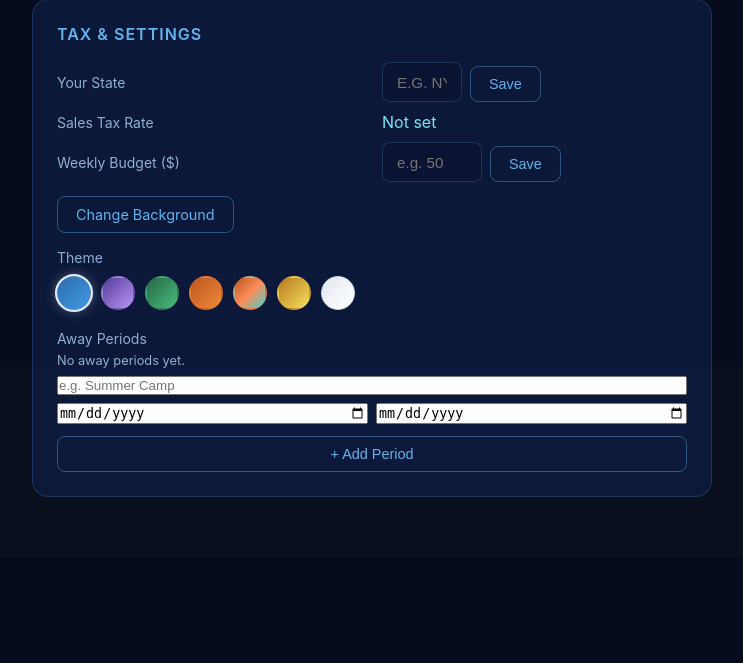
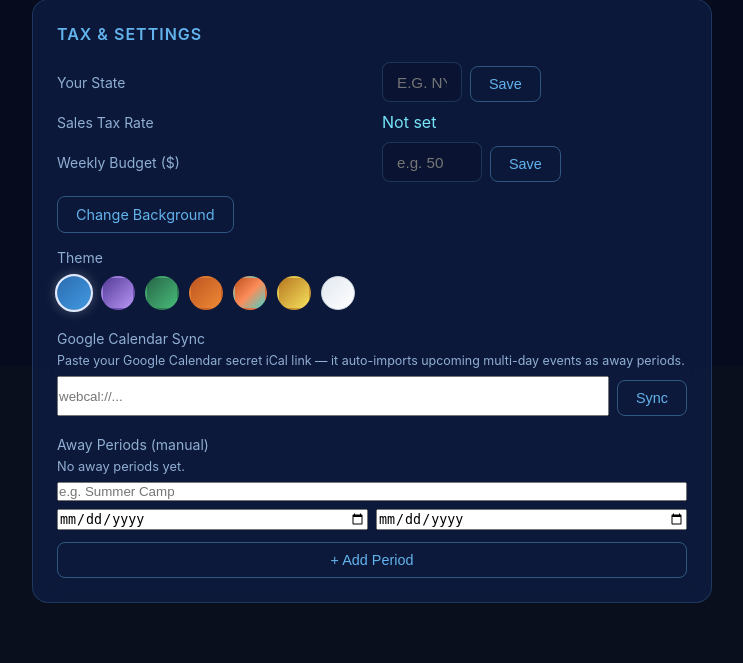
Before and after one commit to joshrosen20k-sketch/budget-planner, a Flask app: page / in a window 1280 px wide. Shown: the part 434-1097 px from the top of the page, without its empty margins (268-1011 px from the left). Before the commit the page ends 931 px from the top, so only its background shows below. Run offline with Flask 3, Linux system fonts and the light colour scheme.

Commit message:
Add Google Calendar iCal sync for away periods

```diff
--- a/app.py
+++ b/app.py
@@ -1,7 +1,7 @@
 import json
 import math
 import os
-from datetime import date
+from datetime import date, timedelta
 from flask import Flask, render_template, request, jsonify, send_from_directory
 from werkzeug.utils import secure_filename
 
@@ -61,8 +61,9 @@ def load_data():
                 "monthly_expenses": row.get("monthly_expenses") or 0,
                 "theme": row.get("theme") or "ocean",
                 "spending_limit": row.get("spending_limit") or 0,
+                "calendar_url": row.get("calendar_url") or "",
             }
-        return {"goals": [], "background": None, "state": None, "tax_rate": None, "away_periods": [], "balance": 0, "savings_history": [], "monthly_income": 0, "monthly_expenses": 0, "theme": "ocean", "spending_limit": 0}
+        return {"goals": [], "background": None, "state": None, "tax_rate": None, "away_periods": [], "balance": 0, "savings_history": [], "monthly_income": 0, "monthly_expenses": 0, "theme": "ocean", "spending_limit": 0, "calendar_url": ""}
     if os.path.exists(SAVE_FILE):
         with open(SAVE_FILE, "r") as f:
             return json.load(f)
@@ -85,6 +86,7 @@ def save_data(data):
             "monthly_expenses": data.get("monthly_expenses", 0),
             "theme": data.get("theme", "ocean"),
             "spending_limit": data.get("spending_limit", 0),
+            "calendar_url": data.get("calendar_url", ""),
         }
         if result.data:
             sb.table("budget_data").update(payload).eq("id", 1).execute()
@@ -155,7 +157,7 @@ def calc_adjusted_months(needed, spendable, away_periods):
 @app.route("/")
 def index():
     data = load_data()
-    return render_template("index.html", goals=data["goals"], background=data.get("background"), state=data.get("state"), tax_rate=data.get("tax_rate"), away_periods=data.get("away_periods", []), balance=data.get("balance", 0), savings_history=data.get("savings_history", []), monthly_income=data.get("monthly_income", 0), monthly_expenses=data.get("monthly_expenses", 0), theme=data.get("theme", "ocean"), spending_limit=data.get("spending_limit", 0))
+    return render_template("index.html", goals=data["goals"], background=data.get("background"), state=data.get("state"), tax_rate=data.get("tax_rate"), away_periods=data.get("away_periods", []), balance=data.get("balance", 0), savings_history=data.get("savings_history", []), monthly_income=data.get("monthly_income", 0), monthly_expenses=data.get("monthly_expenses", 0), theme=data.get("theme", "ocean"), spending_limit=data.get("spending_limit", 0), calendar_url=data.get("calendar_url", ""))
 
 
 @app.route("/save-theme", methods=["POST"])
@@ -372,6 +374,60 @@ def edit_goal():
     return jsonify({"ok": True})
 
 
+@app.route("/save-calendar-url", methods=["POST"])
+def save_calendar_url():
+    url = request.json.get("url", "").strip()
+    data = load_data()
+    data["calendar_url"] = url
+    save_data(data)
+    return jsonify({"ok": True})
+
+
+@app.route("/sync-calendar", methods=["POST"])
+def sync_calendar():
+    data = load_data()
+    url = data.get("calendar_url", "").strip()
+    if not url:
+        return jsonify({"error": "No calendar URL saved."}), 400
+    try:
+        import requests as req
+        from icalendar import Calendar
+        resp = req.get(url, timeout=10)
+        resp.raise_for_status()
+        cal = Calendar.from_ical(resp.content)
+        today = date.today()
+        cutoff = date(today.year + 1, today.month, today.day)
+        new_periods = []
+        for component in cal.walk():
+            if component.name != "VEVENT":
+                continue
+            dtstart = component.get("DTSTART")
+            dtend = component.get("DTEND")
+            if not dtstart or not dtend:
+                continue
+            start = dtstart.dt
+            end = dtend.dt
+            if hasattr(start, "date"):
+                start = start.date()
+            if hasattr(end, "date"):
+                end = end.date()
+            end_inclusive = end - timedelta(days=1)
+            if end_inclusive <= start:
+                continue
+            if start < today or start > cutoff:
+                continue
+            summary = str(component.get("SUMMARY", "Event"))
+            new_periods.append({"name": summary, "start": start.isoformat(), "end": end_inclusive.isoformat()})
+        existing = data.get("away_periods") or []
+        existing_keys = {(p["name"], p["start"]) for p in existing}
+        added = [p for p in new_periods if (p["name"], p["start"]) not in existing_keys]
+        data["away_periods"] = existing + added
+        save_data(data)
+        return jsonify({"ok": True, "added": len(added), "away_periods": data["away_periods"]})
+    except Exception as e:
+        return jsonify({"error": str(e)}), 500
+
+
 @app.route("/save-spending-limit", methods=["POST"])
 def save_spending_limit():
     limit = float(request.json.get("spending_limit") or 0)
--- a/requirements.txt
+++ b/requirements.txt
@@ -3,3 +3,5 @@ gunicorn
 supabase
 Pillow
 pywebpush
+icalendar
+requests
--- a/templates/index.html
+++ b/templates/index.html
@@ -73,7 +73,17 @@
         </div>
       </div>
       <div style="margin-top:20px;">
-        <div style="font-size:0.875rem;color:var(--c-text-dim);margin-bottom:6px;">Away Periods</div>
+        <div style="font-size:0.875rem;color:var(--c-text-dim);margin-bottom:6px;">Google Calendar Sync</div>
+        <div style="font-size:0.78rem;color:var(--c-text-dim);margin-bottom:8px;">Paste your Google Calendar secret iCal link — it auto-imports upcoming multi-day events as away periods.</div>
+        <div style="display:flex;gap:8px;flex-wrap:wrap;">
+          <input type="url" id="calendar-url-input" placeholder="webcal://..." value="{{ calendar_url or '' }}" style="flex:1;min-width:0;" />
+          <button class="btn-secondary" onclick="saveAndSyncCalendar()">Sync</button>
+        </div>
+        <div id="calendar-sync-status" style="font-size:0.8rem;color:var(--c-text-dim);margin-top:6px;"></div>
+      </div>
+
+      <div style="margin-top:20px;">
+        <div style="font-size:0.875rem;color:var(--c-text-dim);margin-bottom:6px;">Away Periods (manual)</div>
         <div id="away-periods-list"></div>
         <div style="display:grid;gap:8px;margin-top:4px;">
           <input type="text" id="away-name" placeholder="e.g. Summer Camp" />
@@ -386,6 +396,33 @@
       const data = await res.json();
       currentTaxRate = data.tax_rate;
       document.getElementById("tax-display").textContent = `${data.tax_rate}% (${data.state})`;
+    }
+
+    async function saveAndSyncCalendar() {
+      const url = document.getElementById("calendar-url-input").value.trim();
+      const status = document.getElementById("calendar-sync-status");
+      if (!url) return showToast("Paste your iCal URL first.");
+      status.textContent = "Saving URL…";
+      await fetch("/save-calendar-url", {
+        method: "POST",
+        headers: { "Content-Type": "application/json" },
+        body: JSON.stringify({ url }),
+      });
+      status.textContent = "Syncing calendar…";
+      const res = await fetch("/sync-calendar", { method: "POST" });
+      const data = await res.json();
+      if (!res.ok) {
+        status.style.color = "var(--red, #fc8181)";
+        status.textContent = "Error: " + data.error;
+        return;
+      }
+      awayPeriods = data.away_periods;
+      renderAwayPeriods();
+      status.style.color = "var(--c-text-dim)";
+      status.textContent = data.added > 0
+        ? `✅ Added ${data.added} event${data.added === 1 ? "" : "s"} from your calendar.`
+        : "✅ Already up to date — no new events found.";
+      showToast(`Calendar synced!`);
     }
 
     async function saveSpendingLimit() {
```
